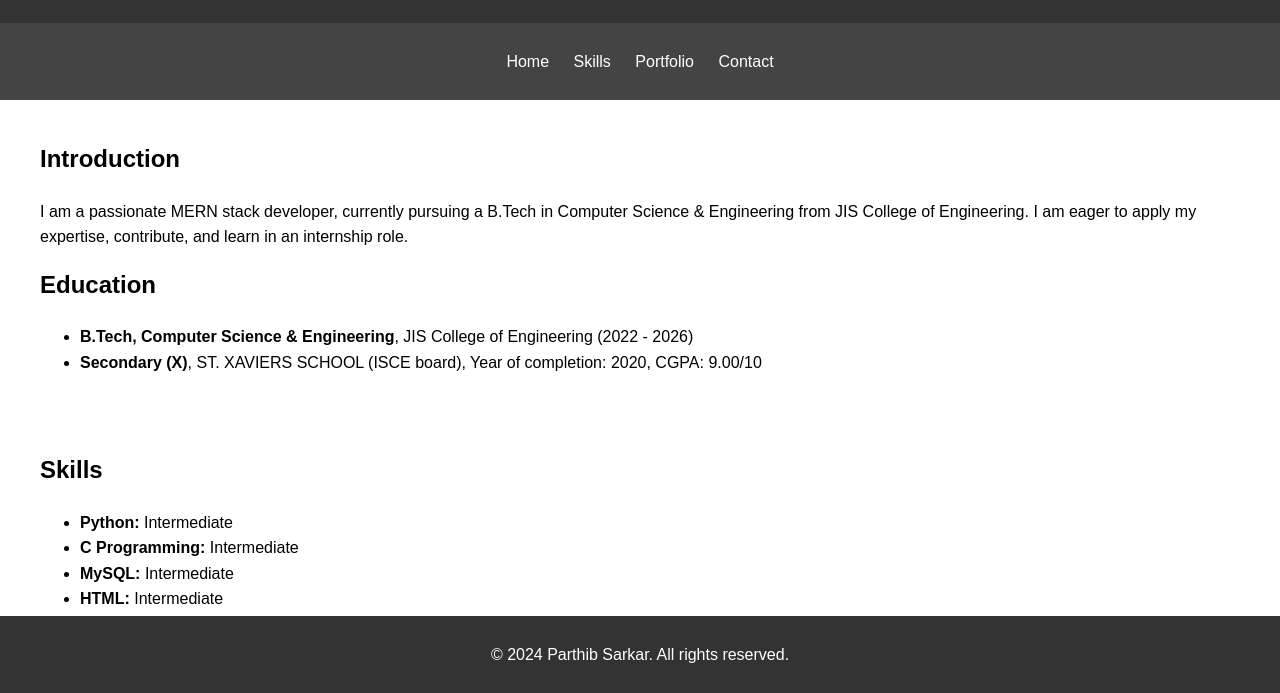
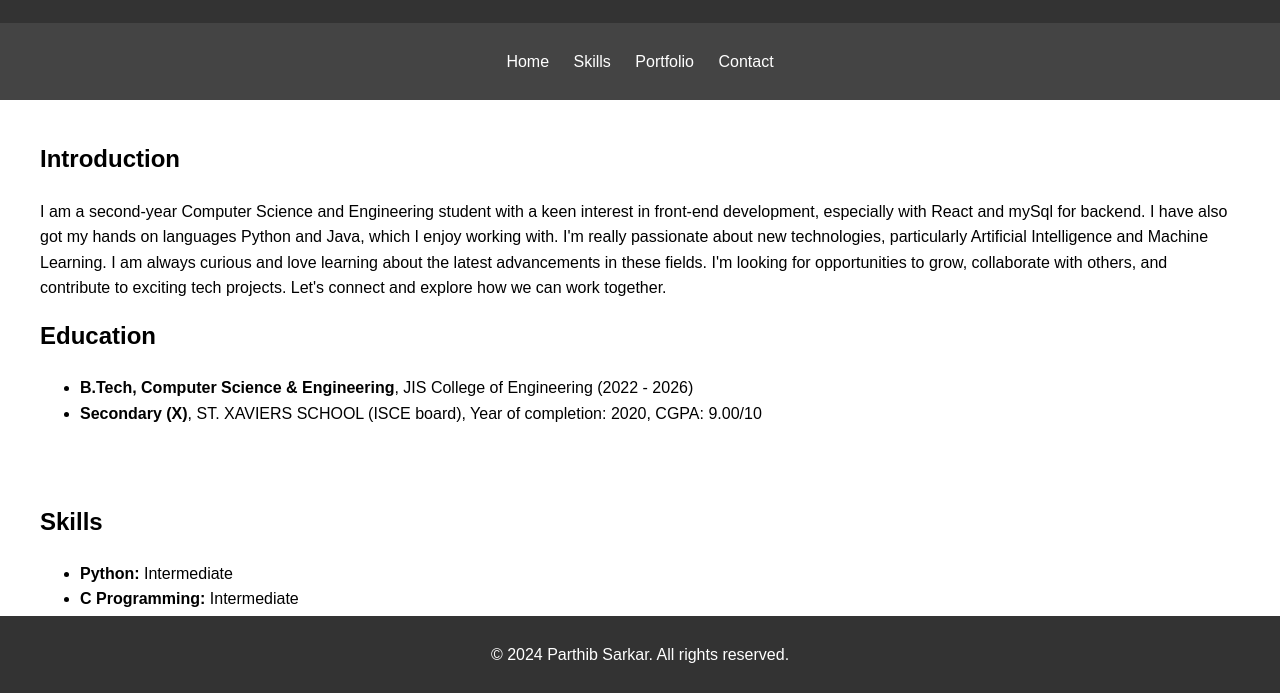
Before and after one commit to parthibsid5/open, a plain HTML site: page index.html in a window 1280 px wide. Shown: the part 106-799 px from the top of the page. Drawn offline with Linux system fonts and the light colour scheme.

Commit message:
minor changes

```diff
--- a/index.html
+++ b/index.html
@@ -23,7 +23,7 @@
 
     <section id="home">
         <h2>Introduction</h2>
-        <p>I am a passionate MERN stack developer, currently pursuing a B.Tech in Computer Science & Engineering from JIS College of Engineering. I am eager to apply my expertise, contribute, and learn in an internship role.</p>
+        <p>I am a second-year Computer Science and Engineering student with a keen interest in front-end development, especially with React and mySql for backend. ⁤I have also got my hands on languages Python and Java, which I enjoy working with. I'm really passionate about new technologies, particularly Artificial Intelligence and Machine Learning. ⁤I am always curious and love learning about the latest advancements in these fields. I'm looking for opportunities to grow, collaborate with others, and contribute to exciting tech projects. Let's connect and explore how we can work together.</p>
 
         <h2>Education</h2>
         <ul>
```
